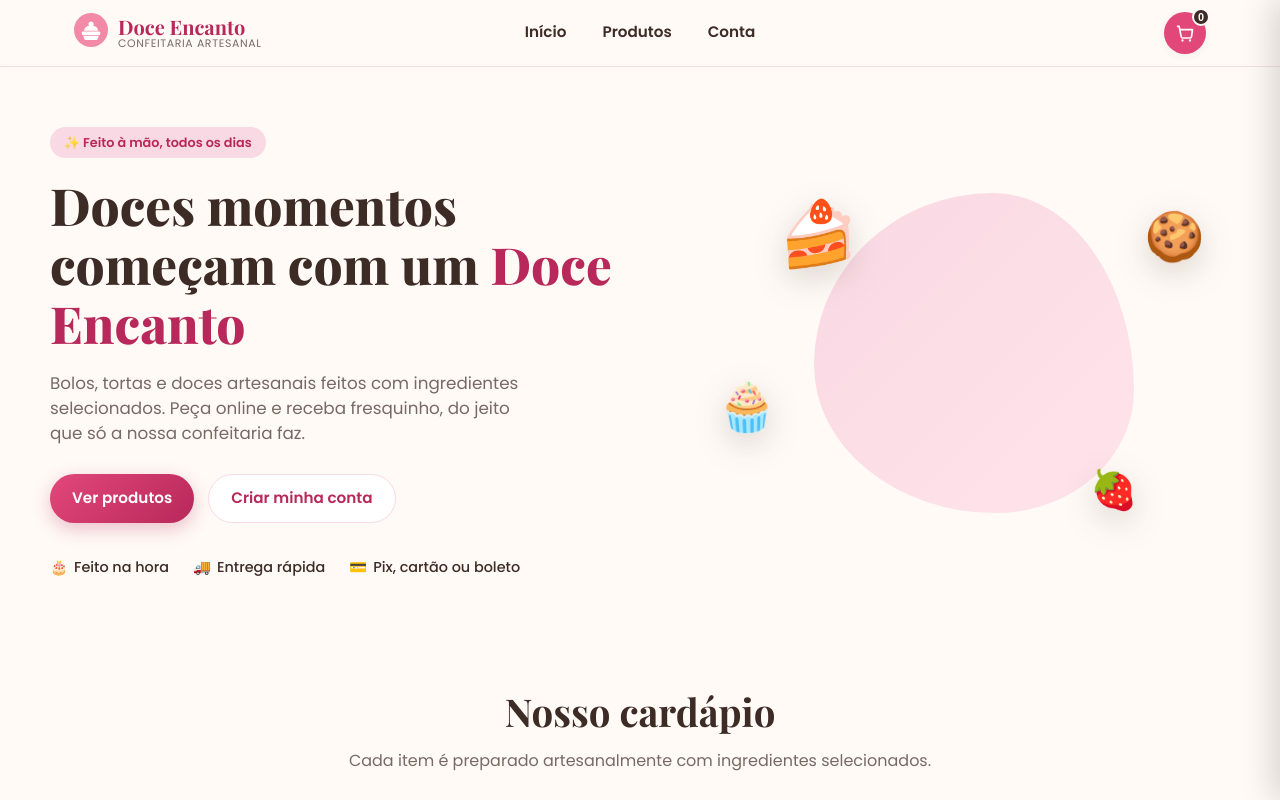
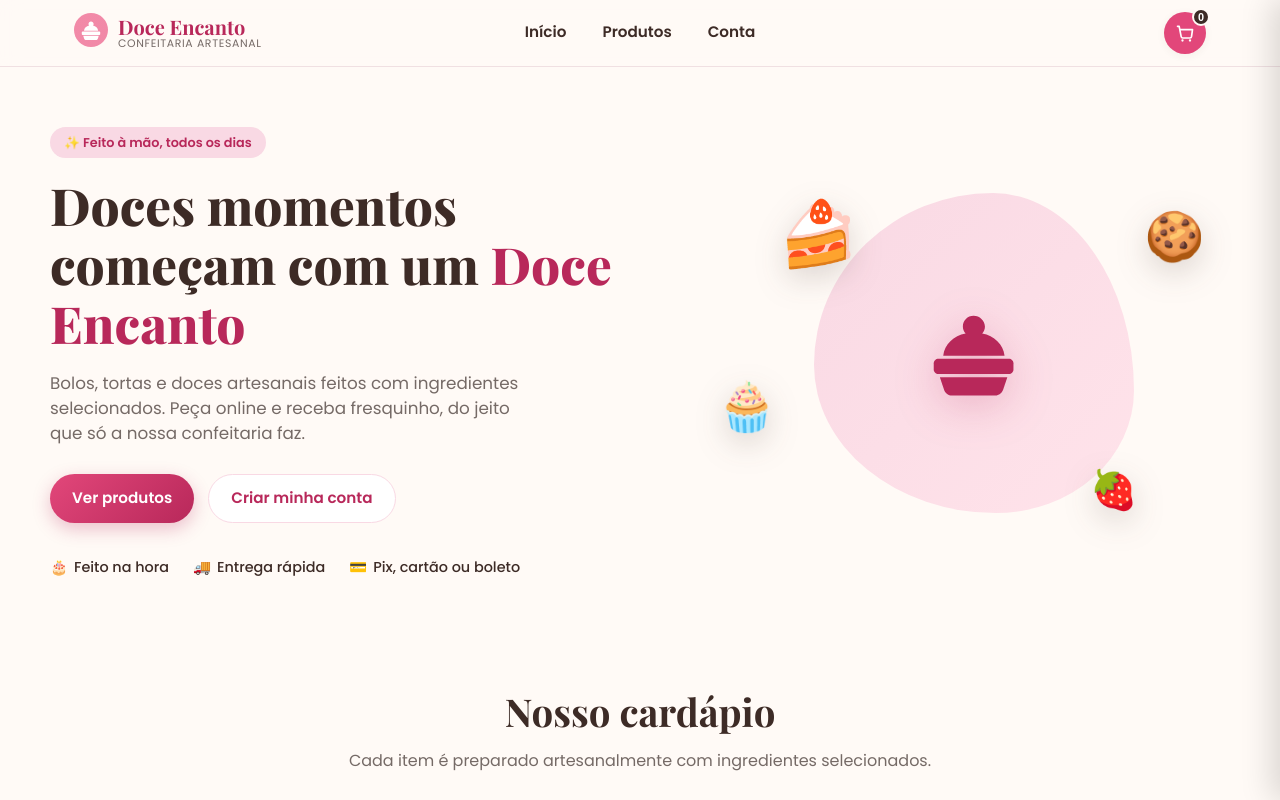
Before and after one commit to ykzeduu/confeitaria-loja, a website: page public/index.html in a window 1280 px wide. Shown: the top 800 px of the page. Drawn offline with nearby package versions, Linux system fonts and the light colour scheme; no server answers.

Commit message:
Add files via upload

```diff
--- a/public/css/style.css
+++ b/public/css/style.css
@@ -215,10 +215,25 @@ h1, h2, h3, h4 { font-family: var(--font-head); margin: 0; line-height: 1.15; }
   background: linear-gradient(135deg, var(--pink-light), #ffe3ea);
   border-radius: 42% 58% 65% 35% / 45% 40% 60% 55%;
   animation: blobMove 8s ease-in-out infinite;
+  display: flex;
+  align-items: center;
+  justify-content: center;
 }
 @keyframes blobMove {
   0%, 100% { border-radius: 42% 58% 65% 35% / 45% 40% 60% 55%; }
   50% { border-radius: 58% 42% 40% 60% / 55% 65% 35% 45%; }
+}
+
+.hero-logo-mark {
+  width: 46%;
+  height: 46%;
+  filter: drop-shadow(0 10px 20px rgba(184, 40, 90, 0.25));
+  animation: logoFloat 5s ease-in-out infinite;
+}
+.hero-logo-mark path { fill: var(--pink-dark); }
+@keyframes logoFloat {
+  0%, 100% { transform: translateY(0) scale(1); }
+  50% { transform: translateY(-8px) scale(1.03); }
 }
 
 .hero-emoji {
--- a/public/index.html
+++ b/public/index.html
@@ -73,7 +73,13 @@
       </div>
     </div>
     <div class="hero-art" aria-hidden="true">
-      <div class="hero-blob"></div>
+      <div class="hero-blob">
+        <svg viewBox="0 0 48 48" class="hero-logo-mark">
+          <path d="M24 12c-2 0-3.5 1.6-3.5 3.5 0 .9.3 1.7.9 2.3-3.9.7-6.9 3.6-7.3 7.2h20c-.4-3.6-3.4-6.5-7.3-7.2.6-.6.9-1.4.9-2.3C27.6 13.6 26 12 24 12z"/>
+          <path d="M12.5 26h23c.8 0 1.5.7 1.5 1.5v2c0 .8-.7 1.5-1.5 1.5h-23c-.8 0-1.5-.7-1.5-1.5v-2c0-.8.7-1.5 1.5-1.5z"/>
+          <path d="M13 32h22l-1.4 4.2c-.4 1-1.4 1.8-2.5 1.8H16.9c-1.1 0-2.1-.7-2.5-1.8L13 32z"/>
+        </svg>
+      </div>
       <div class="hero-emoji hero-emoji-1">🍰</div>
       <div class="hero-emoji hero-emoji-2">🧁</div>
       <div class="hero-emoji hero-emoji-3">🍪</div>
```
